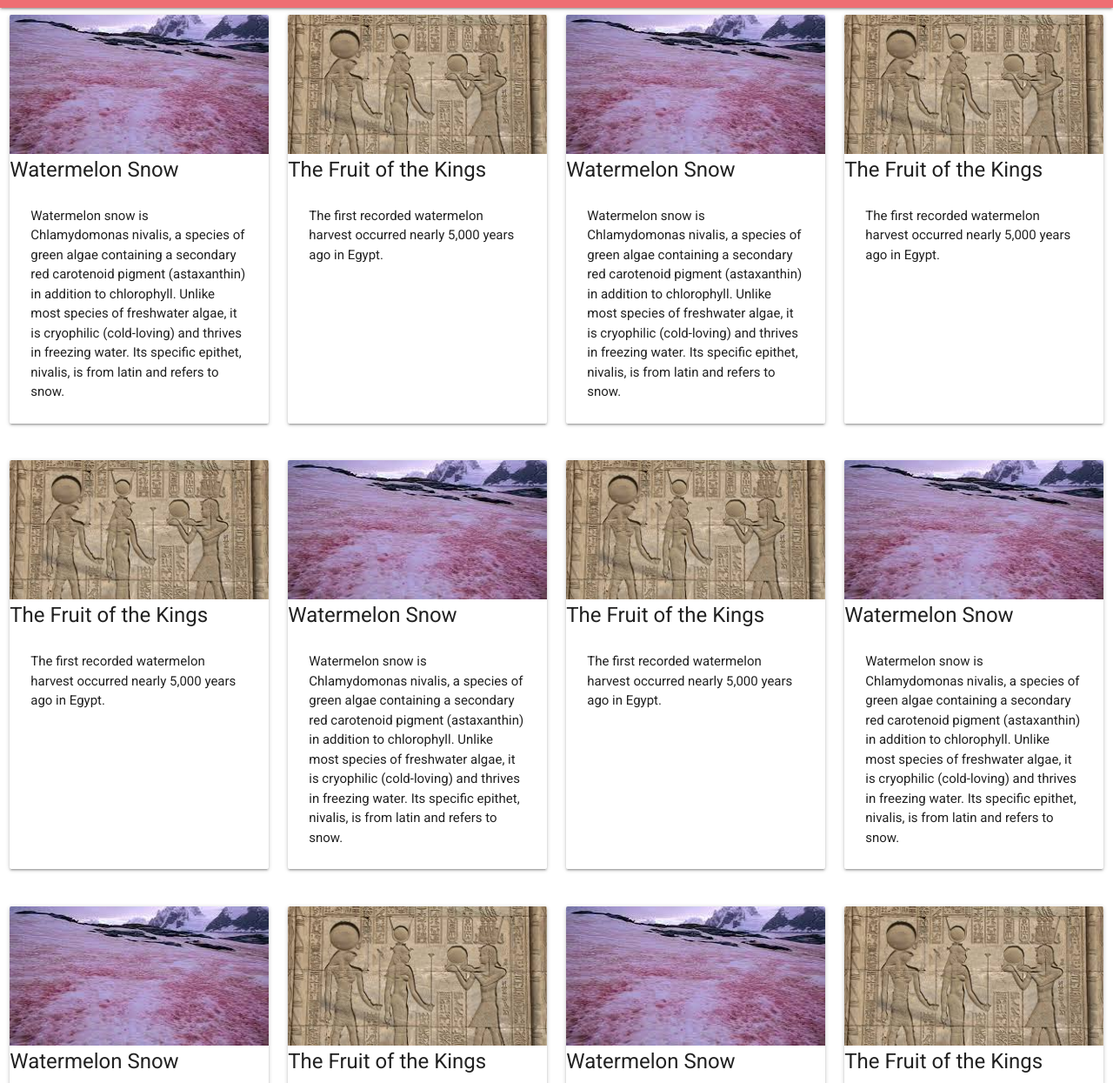
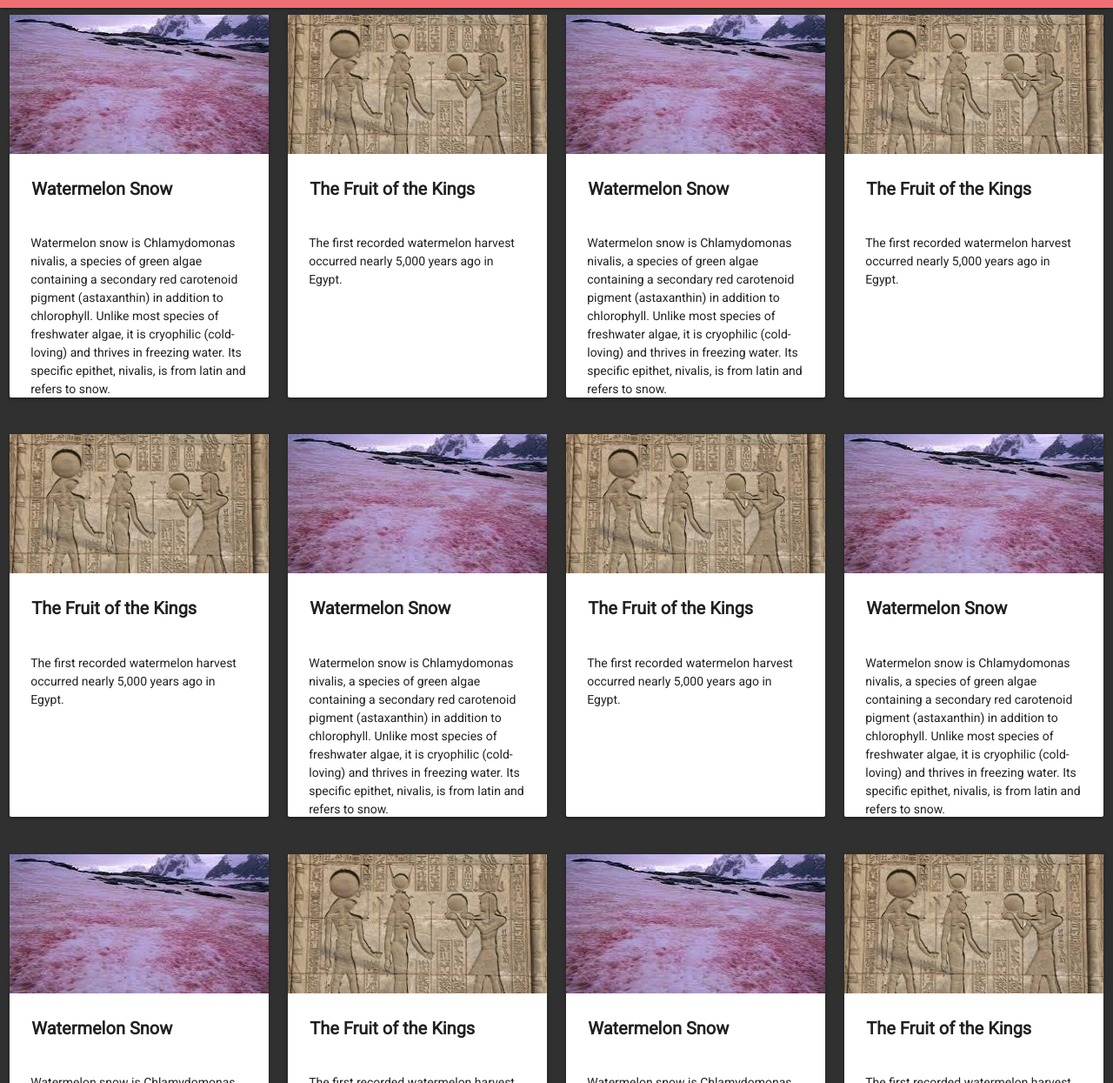
Before and after one commit to mtadams007/materialize-practice, a plain HTML site: page index.html in a window 1280 px wide. Shown: the part 55-1300 px from the top of the page at 87% size. Drawn offline with nearby package versions, Linux system fonts and the light colour scheme.

Commit message:
basic requirements done

```diff
--- a/index.html
+++ b/index.html
@@ -33,7 +33,7 @@
       <div class="card-image">
         <img src="watermelonSnow.jpeg">
       </div>
-      <span class="card-title">Watermelon Snow</span>
+      <h3 class="title">Watermelon Snow</h3>
       <div class="card-content">
         <p>Watermelon snow is Chlamydomonas nivalis, a species of green algae containing a secondary red carotenoid pigment (astaxanthin) in addition to chlorophyll. Unlike most species of freshwater algae, it is cryophilic (cold-loving) and thrives in freezing water. Its specific epithet, nivalis, is from latin and refers to snow.</p>
       </div>
@@ -45,7 +45,7 @@
       <div class="card-image">
         <img src="egyptWatermelon.jpeg">
       </div>
-      <span class="card-title">The Fruit of the Kings</span>
+      <h3 class="title">The Fruit of the Kings</h3>
       <div class="card-content">
         <p>The first recorded watermelon harvest occurred nearly 5,000 years ago in Egypt.</p>
       </div>
@@ -57,7 +57,7 @@
       <div class="card-image">
         <img src="watermelonSnow.jpeg">
       </div>
-      <span class="card-title">Watermelon Snow</span>
+      <h3 class="title">Watermelon Snow</h3>
       <div class="card-content">
         <p>Watermelon snow is Chlamydomonas nivalis, a species of green algae containing a secondary red carotenoid pigment (astaxanthin) in addition to chlorophyll. Unlike most species of freshwater algae, it is cryophilic (cold-loving) and thrives in freezing water. Its specific epithet, nivalis, is from latin and refers to snow.</p>
       </div>
@@ -69,7 +69,7 @@
       <div class="card-image">
         <img src="egyptWatermelon.jpeg">
       </div>
-      <span class="card-title">The Fruit of the Kings</span>
+      <h3 class="title">The Fruit of the Kings</h3>
       <div class="card-content">
         <p>The first recorded watermelon harvest occurred nearly 5,000 years ago in Egypt.</p>
       </div>
@@ -85,7 +85,7 @@
       <div class="card-image">
         <img src="egyptWatermelon.jpeg">
       </div>
-      <span class="card-title">The Fruit of the Kings</span>
+      <h3 class="title">The Fruit of the Kings</h3>
       <div class="card-content">
         <p>The first recorded watermelon harvest occurred nearly 5,000 years ago in Egypt.</p>
       </div>
@@ -97,7 +97,7 @@
     <div class="card-image">
       <img src="watermelonSnow.jpeg">
     </div>
-    <span class="card-title">Watermelon Snow</span>
+    <h3 class="title">Watermelon Snow</h3>
     <div class="card-content">
       <p>Watermelon snow is Chlamydomonas nivalis, a species of green algae containing a secondary red carotenoid pigment (astaxanthin) in addition to chlorophyll. Unlike most species of freshwater algae, it is cryophilic (cold-loving) and thrives in freezing water. Its specific epithet, nivalis, is from latin and refers to snow.</p>
     </div>
@@ -109,7 +109,7 @@
     <div class="card-image">
       <img src="egyptWatermelon.jpeg">
     </div>
-    <span class="card-title">The Fruit of the Kings</span>
+    <h3 class="title">The Fruit of the Kings</h3>
     <div class="card-content">
       <p>The first recorded watermelon harvest occurred nearly 5,000 years ago in Egypt.</p>
     </div>
@@ -121,7 +121,7 @@
     <div class="card-image">
       <img src="watermelonSnow.jpeg">
     </div>
-    <span class="card-title">Watermelon Snow</span>
+    <h3 class="title">Watermelon Snow</h3>
     <div class="card-content">
       <p>Watermelon snow is Chlamydomonas nivalis, a species of green algae containing a secondary red carotenoid pigment (astaxanthin) in addition to chlorophyll. Unlike most species of freshwater algae, it is cryophilic (cold-loving) and thrives in freezing water. Its specific epithet, nivalis, is from latin and refers to snow.</p>
     </div>
@@ -137,7 +137,7 @@
       <div class="card-image">
         <img src="watermelonSnow.jpeg">
       </div>
-      <span class="card-title">Watermelon Snow</span>
+      <h3 class="title">Watermelon Snow</h3>
       <div class="card-content">
         <p>Watermelon snow is Chlamydomonas nivalis, a species of green algae containing a secondary red carotenoid pigment (astaxanthin) in addition to chlorophyll. Unlike most species of freshwater algae, it is cryophilic (cold-loving) and thrives in freezing water. Its specific epithet, nivalis, is from latin and refers to snow.</p>
       </div>
@@ -149,7 +149,7 @@
     <div class="card-image">
       <img src="egyptWatermelon.jpeg">
     </div>
-    <span class="card-title">The Fruit of the Kings</span>
+    <h3 class="title">The Fruit of the Kings</h3>
     <div class="card-content">
       <p>The first recorded watermelon harvest occurred nearly 5,000 years ago in Egypt.</p>
     </div>
@@ -161,7 +161,7 @@
     <div class="card-image">
       <img src="watermelonSnow.jpeg">
     </div>
-    <span class="card-title">Watermelon Snow</span>
+    <h3 class="title">Watermelon Snow</h3>
     <div class="card-content">
       <p>Watermelon snow is Chlamydomonas nivalis, a species of green algae containing a secondary red carotenoid pigment (astaxanthin) in addition to chlorophyll. Unlike most species of freshwater algae, it is cryophilic (cold-loving) and thrives in freezing water. Its specific epithet, nivalis, is from latin and refers to snow.</p>
     </div>
@@ -173,7 +173,7 @@
     <div class="card-image">
       <img src="egyptWatermelon.jpeg">
     </div>
-    <span class="card-title">The Fruit of the Kings</span>
+    <h3 class="title">The Fruit of the Kings</h3>
     <div class="card-content">
       <p>The first recorded watermelon harvest occurred nearly 5,000 years ago in Egypt.</p>
     </div>
--- a/main.css
+++ b/main.css
@@ -4,13 +4,25 @@
 
 body {
   font-family: Roboto;
+  background-color: #303030;
 }
 .card {
-  height: 470px;
+  height: 440px;
+}
+
+.card-content {
+  font-size: 14px;
+}
+
+.title {
+  font-size: 20px;
+  font-weight: bold;
+  margin-left: 25px;
 }
 
 .navbar-fixed {
   font-family: Open Sans;
+  background-color: #EB5757;
 }
 
 img {
```
